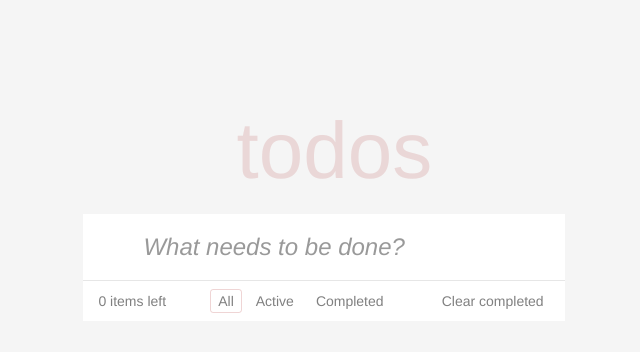
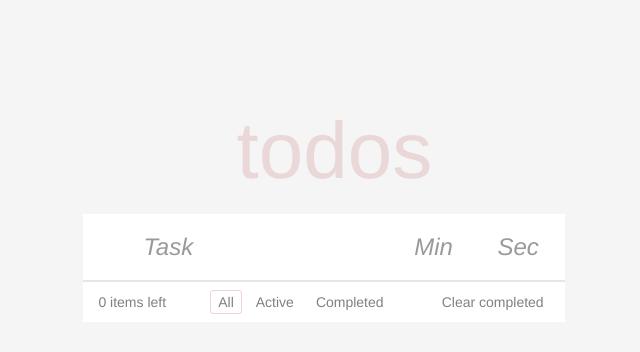
Before and after one commit to TENEr98/react-todo-list, a React (Vite) app: page / in a window 1280 px wide. Shown: the top 352 px of the page, without its empty margins (316-956 px from the left). Built offline with nearby package versions, Linux system fonts and the light colour scheme.

Commit message:
feat:add timer

```diff
--- a/src/App.jsx
+++ b/src/App.jsx
@@ -13,7 +13,9 @@ const App = () => {
   const [amountItems, setAmountItems] = useState(0)
   const [filter, setFilter] = useState('all')
 
-  const createItem = (value) => {
+  const handleFilter = (filter) => setFilter(filter)
+
+  const createItem = (task) => {
     const temp = [...todoList]
     if (temp.length !== 0) {
       mapperDiffTime(temp)
@@ -24,8 +26,9 @@ const App = () => {
       diffTime: formatDistance(new Date(), new Date(), {
         includeSeconds: true
       }),
-      value,
-      status: 'active'
+      ...task,
+      status: 'active',
+      isCountingDown: false
     })
     setTodoList(temp)
   }
@@ -44,8 +47,6 @@ const App = () => {
     const temp = todoList.filter((item) => item.status !== 'complete')
     setTodoList(temp)
   }
-
-  const handleFilter = (filter) => setFilter(filter)
 
   useEffect(() => {
     const temp = [...todoList]
--- a/src/components/AddItem/AddItem.css
+++ b/src/components/AddItem/AddItem.css
@@ -1,18 +1,36 @@
-.block__todo_add {
-  width: 34.375rem;
+.wrapper__todo_add {
+  width: 100%;
+  max-width: 34.375rem;
   border: none;
   background: rgba(0, 0, 0, 0.003);
   box-shadow: inset 0 -2px 1px rgb(0 0 0 / 3%);
+}
+
+.block__todo_add {
   display: flex;
-  justify-content: center;
+}
+
+.label__todo {
+  width: 0;
+  display: none;
 }
 
 .input__todo_input {
-  width: 100%;
-  padding: 16px 16px 16px 60px;
+  width: 15%;
+  padding: 16px;
   font-size: 24px;
   line-height: 1.4em;
   border: none;
+}
+
+.grow {
+  width: 70%;
+  padding: 16px 16px 16px 60px;
+}
+
+.error {
+  border: 1px solid tomato;
+  border-collapse: collapse !important;
 }
 
 .input__todo_input::placeholder {
--- a/src/components/AddItem/AddItem.jsx
+++ b/src/components/AddItem/AddItem.jsx
@@ -1,32 +1,99 @@
-import React, { useState } from 'react'
+import React, { useState, useCallback } from 'react'
 import './AddItem.css'
 
+const DEFAULT_FORM = {
+  task: '',
+  min: '',
+  sec: ''
+}
+
 const AddItem = ({ createItem }) => {
-  const [inputValue, setInputValue] = useState('')
+  const [inputValue, setInputValue] = useState(DEFAULT_FORM)
+  const [errorInput, setErrorInput] = useState({})
 
-  const onChangeInput = ({ target: { value } }) => {
-    if (value.length < 1) return
-    setInputValue(value)
+  const onChangeInput = ({ target: { value, name } }) => {
+    if (value.length < 0) return
+    let temp = value
+    if (name.includes('min') || name.includes('sec')) {
+      temp = temp.replace(/\D/g, '')
+      setInputValue((prev) => ({
+        ...prev,
+        [name]: temp
+      }))
+    } else {
+      setInputValue((prev) => ({
+        ...prev,
+        [name]: temp
+      }))
+    }
   }
 
-  const handleInput = ({ keyCode }) => {
-    if (keyCode === 13 && inputValue.length !== 0) {
-      createItem(inputValue)
-      setInputValue('')
+  const handleTask = ({ keyCode }) => {
+    const isPermitted = Object.values(inputValue).every(
+      (value) => value.length !== 0
+    )
+    if (keyCode === 13) {
+      Object.entries(inputValue).forEach(([key, value]) => {
+        if (value.length === 0) {
+          setErrorInput((prev) => ({
+            ...prev,
+            [key]: 'error'
+          }))
+        } else {
+          setErrorInput((prev) => ({
+            ...prev,
+            [key]: ''
+          }))
+        }
+      })
+      if (isPermitted) {
+        createItem(inputValue)
+        setInputValue(DEFAULT_FORM)
+        setErrorInput({})
+      }
     }
   }
 
   return (
-    <div className="block__todo_add">
-      <input
-        type="text"
-        className="input__todo_input"
-        placeholder="What needs to be done?"
-        value={inputValue}
-        onChange={onChangeInput}
-        onKeyUp={handleInput}
-        autoFocus
-      />
+    <div className="wrapper__todo_add">
+      <div className="block__todo_add">
+        <label name="Task" htmlFor="task" className="label__todo"></label>
+        <input
+          type="text"
+          name="task"
+          id="task"
+          className={`input__todo_input grow ${errorInput.task && 'error'}`}
+          placeholder="Task"
+          value={inputValue.task}
+          onChange={onChangeInput}
+          onKeyUp={handleTask}
+          autoFocus
+        />
+        <label name="Min" className="label__todo" htmlFor="min"></label>
+        <input
+          type="text"
+          className={`input__todo_input  ${errorInput.min && 'error'}`}
+          name="min"
+          id="min"
+          placeholder="Min"
+          value={inputValue.min}
+          onChange={onChangeInput}
+          onKeyUp={handleTask}
+          maxLength="3"
+        />
+        <label name="Sec" className="label__todo" htmlFor="sec"></label>
+        <input
+          type="text"
+          className={`input__todo_input  ${errorInput.sec && 'error'}`}
+          name="sec"
+          id="sec"
+          placeholder="Sec"
+          value={inputValue.sec}
+          onChange={onChangeInput}
+          onKeyUp={handleTask}
+          maxLength="2"
+        />
+      </div>
     </div>
   )
 }
--- a/src/components/Footer/Footer.jsx
+++ b/src/components/Footer/Footer.jsx
@@ -10,12 +10,14 @@ const Footer = ({ amountItems, filter, handleFilter, handleClear }) => {
         <button
           className={`filter__todo_footer ${filter === 'all' && 'selected'} `}
           onClick={() => handleFilter('all')}
+          title="filter: all"
         >
           All
         </button>
         <button
           className={`filter__todo_footer ${filter === 'active' && 'selected'}`}
           onClick={() => handleFilter('active')}
+          title="filter: active"
         >
           Active
         </button>
@@ -24,11 +26,16 @@ const Footer = ({ amountItems, filter, handleFilter, handleClear }) => {
             filter === 'complete' && 'selected'
           }`}
           onClick={() => handleFilter('complete')}
+          title="filter: complete"
         >
           Completed
         </button>
       </div>
-      <button className="clear__todo_footer" onClick={handleClear}>
+      <button
+        className="clear__todo_footer"
+        onClick={handleClear}
+        title="clear: all completed"
+      >
         Clear completed
       </button>
     </div>
--- /dev/null
+++ b/src/components/Timer/Timer.jsx
@@ -0,0 +1,36 @@
+import React, { useEffect } from 'react'
+
+const Timer = ({ min, sec, setTodoList, idx, todoList, isCountingDown }) => {
+  const tick = () => {
+    if (isCountingDown === false) return
+    const temp = [...todoList]
+    if (temp[idx].min === 0 && temp[idx].sec === 0) {
+      temp[idx].isCountingDown = false
+    } else if (temp[idx].sec === 0) {
+      temp[idx].min = temp[idx].min - 1
+      temp[idx].sec = 59
+    } else {
+      temp[idx].sec = temp[idx].sec - 1
+    }
+    setTodoList(temp)
+  }
+
+  useEffect(() => {
+    let timerID = setInterval(() => tick(), 1000)
+    return () => clearInterval(timerID)
+  })
+
+  return (
+    <div>
+      {min == 0 && sec === 0 ? (
+        <span>Time is up </span>
+      ) : (
+        <span>
+          {min} : {sec}
+        </span>
+      )}
+    </div>
+  )
+}
+
+export default Timer
--- a/src/components/TodoItem/TodoItem.css
+++ b/src/components/TodoItem/TodoItem.css
@@ -1,6 +1,7 @@
 .block__todo_item {
   width: 100%;
-  height: 56px;
+  min-height: 56px;
+  height: auto;
   display: flex;
   justify-content: space-between;
   flex-wrap: wrap;
@@ -13,11 +14,16 @@
   display: flex;
   align-items: center;
 }
+.block_label__value_time {
+  width: 100%;
+  display: flex;
+  justify-content: space-between;
+}
 
 .label__value_time {
   padding-left: 4rem;
+  width: 150px;
   display: flex;
-  width: 100%;
   justify-content: space-between;
   align-items: center;
 }
@@ -131,3 +137,19 @@
   background-color: transparent;
   font-size: 20px;
 }
+
+.button__todo_item {
+  cursor: pointer;
+  border-color: transparent;
+  background-color: transparent;
+  box-sizing: border-box;
+  width: 1.625rem;
+  height: 1.375rem;
+  margin: 0;
+  padding: 0;
+  border: 0;
+}
+
+.resume {
+  margin-right: 0.125rem;
+}
--- a/src/components/TodoList/TodoList.jsx
+++ b/src/components/TodoList/TodoList.jsx
@@ -9,14 +9,14 @@ const TodoList = ({ todoList, renderList, filter, setTodoList }) => {
   const handleEditItem = (id) => {
     const temp = [...todoList]
     temp[id].status = 'edit'
-    setEditValue(temp[id].value)
+    setEditValue(temp[id].task)
     setTodoList(temp)
   }
 
   const handleSaveItem = (id) => {
     if (editValue.length < 1) return
     const temp = [...todoList]
-    temp[id].value = editValue
+    temp[id].task = editValue
     temp[id].status = 'active'
     setEditValue('')
     setTodoList(temp)
@@ -30,7 +30,7 @@ const TodoList = ({ todoList, renderList, filter, setTodoList }) => {
 
   const handleCancelItem = (id) => {
     const temp = [...todoList]
-    temp[id].value = todoList[id].value
+    temp[id].task = todoList[id].value
     temp[id].status = 'active'
     setEditValue('')
     setTodoList(temp)
@@ -47,10 +47,17 @@ const TodoList = ({ todoList, renderList, filter, setTodoList }) => {
       setTodoList(temp)
     }
   }
+
+  const handleResumeItem = (id, isCountingDown) => {
+    const temp = [...todoList]
+    temp[id].isCountingDown = !isCountingDown
+    setTodoList(temp)
+  }
+
   const handleEditValue = ({ target: { value } }) => setEditValue(value)
+  if (todoList.length < 0) return
 
   return (
-    todoList.length > 0 && (
     <ul className="block_todo_list">
       {renderList(filter).map((item, idx) => (
         <TodoItem
@@ -58,17 +65,19 @@ const TodoList = ({ todoList, renderList, filter, setTodoList }) => {
           item={item}
           idx={idx}
           editValue={editValue}
+          setTodoList={setTodoList}
+          todoList={todoList}
           handleEditItem={handleEditItem}
           handleSaveItem={handleSaveItem}
           handleRemoveItem={handleRemoveItem}
           handleCancelItem={handleCancelItem}
           handleEditValue={handleEditValue}
           handleCompleteItem={handleCompleteItem}
+          handleResumeItem={handleResumeItem}
         />
       ))}
     </ul>
   )
-  )
 }
 
 export default TodoList
```
Also changed, not shown: src/components/TodoItem/TodoItem.jsx (+44 -4 lines), test.css (+50 -8 lines), test.html (+28 -13 lines). Lines whose indentation alone changed are shown as unchanged.
